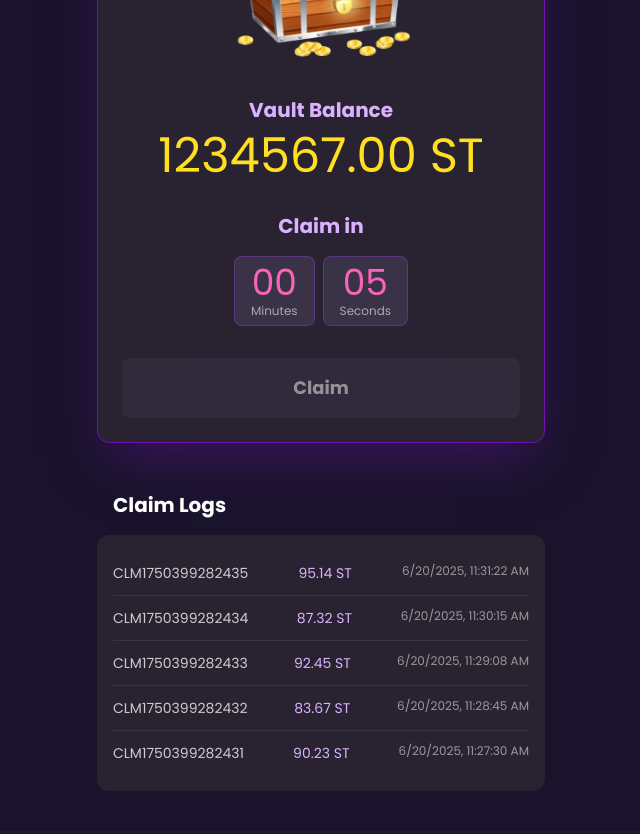
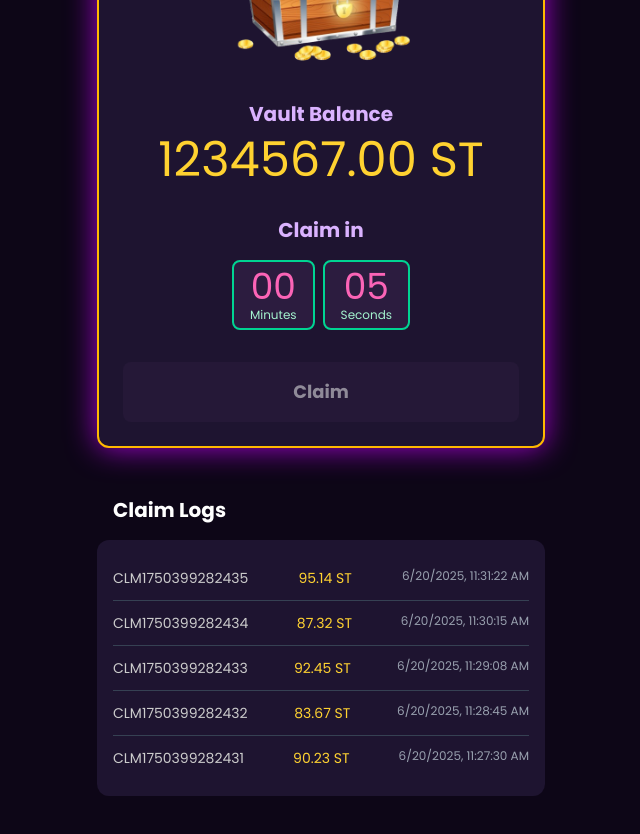
Before and after one commit to Sahil-1827/Scrooge-Vault, a React (Vite) app: page / in a window 1280 px wide. Shown: the part 480-1314 px from the top of the page, without its empty margins (319-959 px from the left). Built offline with nearby package versions, Linux system fonts and the light colour scheme.

Commit message:
some ui changes

```diff
--- a/src/components/atoms/Button.tsx
+++ b/src/components/atoms/Button.tsx
@@ -20,7 +20,7 @@ const Button: React.FC<ButtonProps> = ({
       className={`w-full py-4 px-6 rounded-lg font-bold text-lg transition-all duration-300
         ${
           disabled || loading
-            ? "bg-[#3A3247] cursor-not-allowed opacity-50"
+            ? "bg-[#2c1c3f] cursor-not-allowed opacity-50" // Changed disabled background
             : "bg-gradient-to-r from-purple-600 to-indigo-700 hover:from-purple-700 hover:to-indigo-800 transform hover:scale-105 hover:shadow-lg hover:shadow-purple-500/50 active:scale-100 hover:cursor-pointer"
         } text-white font-poppins focus:outline-none focus:ring-2 focus:ring-purple-500 focus:ring-opacity-75
         ${loading ? "flex items-center justify-center" : ""}
--- a/src/components/atoms/LogItem.tsx
+++ b/src/components/atoms/LogItem.tsx
@@ -8,10 +8,10 @@ interface LogItemProps {
 
 const LogItem: React.FC<LogItemProps> = ({ claimId, amount, timestamp }) => {
   return (
-    <div className="flex justify-between text-sm text-[#CCCCCC] py-3 border-b border-[#3A3247] last:border-b-0">
+    <div className="flex justify-between text-sm text-[#CCCCCC] py-3 border-b border-gray-700 last:border-b-0"> {/* Changed border color */}
       <span className="truncate font-lora">{claimId}</span> {/* Applied Lora */}
-      <span className="text-purple-300 font-poppins">{amount.toFixed(2)} ST</span> {/* Applied Poppins */}
-      <span className="text-[#999999] font-lora text-xs">{timestamp}</span> {/* Applied Lora, slightly smaller */}
+      <span className="text-amber-300 font-poppins">{amount.toFixed(2)} ST</span> {/* Applied Poppins, changed to amber */}
+      <span className="text-gray-400 font-lora text-xs">{timestamp}</span> {/* Applied Lora, slightly smaller, changed text color */}
     </div>
   );
 };
--- a/src/components/atoms/Timer.tsx
+++ b/src/components/atoms/Timer.tsx
@@ -32,15 +32,18 @@ const Timer: React.FC<TimerProps> = ({ initialSeconds, onTimerEnd }) => {
 
   const { minutes, seconds: formattedSeconds } = formatTime(seconds);
 
+  // Determine if timer is stopped for applying glowing effect
+  const isStopped = seconds <= 0;
+
   return (
     <div className="flex space-x-2">
-      <div className="flex flex-col items-center justify-center bg-[#3A3247] p-4 rounded-lg min-w-[70px] h-[70px] text-white border border-purple-500/30">
-        <span className="text-4xl font-playfair text-pink-400">{minutes}</span> {/* Vibrant number color, Playfair Display */}
-        <span className="text-xs text-[#AAAAAA] font-poppins">Minutes</span> {/* Applied Poppins */}
+      <div className={`flex flex-col items-center justify-center bg-[#2c1c3f] p-4 rounded-lg min-w-[70px] h-[70px] text-white border-2 border-emerald-400 ${isStopped ? 'animate-glow-green' : ''}`}> {/* Added animate-glow-green class conditionally */}
+        <span className="text-4xl font-playfair text-pink-400">{minutes}</span>
+        <span className="text-xs text-emerald-200 font-poppins">Minutes</span>
       </div>
-      <div className="flex flex-col items-center justify-center bg-[#3A3247] p-4 rounded-lg min-w-[70px] h-[70px] text-white border border-purple-500/30">
-        <span className="text-4xl font-playfair text-pink-400">{formattedSeconds}</span> {/* Vibrant number color, Playfair Display */}
-        <span className="text-xs text-[#AAAAAA] font-poppins">Seconds</span> {/* Applied Poppins */}
+      <div className={`flex flex-col items-center justify-center bg-[#2c1c3f] p-4 rounded-lg min-w-[70px] h-[70px] text-white border-2 border-emerald-400 ${isStopped ? 'animate-glow-green' : ''}`}> {/* Added animate-glow-green class conditionally */}
+        <span className="text-4xl font-playfair text-pink-400">{formattedSeconds}</span>
+        <span className="text-xs text-emerald-200 font-poppins">Seconds</span>
       </div>
     </div>
   );
--- a/src/components/molecules/ClaimLogs.tsx
+++ b/src/components/molecules/ClaimLogs.tsx
@@ -17,7 +17,7 @@ const ClaimLogs: React.FC<ClaimLogsProps> = ({ logs }) => {
       <h3 className="text-xl font-bold text-white mb-4 text-left px-4 font-playfair"> {/* Applied Playfair Display */}
         Claim Logs
       </h3>
-      <div className="bg-[#292231] p-4 rounded-xl overflow-y-auto max-h-[300px]">
+      <div className="bg-[#1e1430] p-4 rounded-xl overflow-y-auto max-h-[300px]"> {/* Adjusted background */}
         {logs.map((log) => (
           <LogItem
             key={log.claimId}
--- a/src/components/molecules/VaultCard.tsx
+++ b/src/components/molecules/VaultCard.tsx
@@ -27,35 +27,42 @@ const VaultCard: React.FC<VaultCardProps> = ({
   };
 
   return (
-    <div className="bg-[#292231] p-0 rounded-xl shadow-2xl shadow-purple-900/50 max-w-md w-full overflow-hidden border border-purple-800"> {/* Enhanced shadow and border */}
+    <div className="bg-[#1e1430] p-0 rounded-xl shadow-[0_0_30px_rgba(200,0,255,0.8)] max-w-md w-full overflow-hidden border-2 border-amber-400">
       {/* Top Bar (Header) */}
-      <div className="flex items-center p-4 bg-[#211A2C] border-b border-[#3A3247]">
-        <h1 className="text-white text-xl font-bold flex-grow text-center font-playfair"> {/* Applied Playfair Display */}
+      <div className="flex items-center p-4 bg-[#140b20] border-b-2 border-amber-600">
+        <h1 className="text-white text-xl font-bold flex-grow text-center font-playfair">
           Vault
         </h1>
       </div>
 
       <div className=" h-56 flex items-center justify-center overflow-hidden">
         <img
-          src="/box.png" // You need to place your image file here, e.g., in the public folder
+          src="/box.png"
           alt="Vault Chest"
-          className="w-44 h-44 md:w-56 md:h-56 object-cover animate-float" // Added float animation
+          className="w-44 h-44 md:w-56 md:h-56 object-cover animate-float"
         />
       </div>
 
       <div className="p-6 flex flex-col items-center">
-        <h2 className="text-xl font-bold text-purple-300 mb-2 text-left font-poppins"> {/* Accent color for text, Applied Poppins */}
+        <h2 className="text-xl font-bold text-purple-300 mb-2 text-left font-poppins">
           Vault Balance
         </h2>
-        <div className="text-5xl text-yellow-300 text-left mb-8 animate-pulse-light font-playfair"> {/* Vibrant balance, subtle pulse, Applied Playfair Display */}
+        <div className="text-5xl text-amber-300 text-left mb-8 animate-pulse-light font-playfair">
           {balance.toFixed(2)} ST
         </div>
 
-        <h3 className="text-xl font-bold text-purple-300 mb-4 text-left font-poppins"> {/* Accent color for text, Applied Poppins */}
-          Claim in
+        {/* Conditional rendering for "Claim in" / "Claim Available!" text and hiding/showing timer */}
+        <h3 className="text-xl font-bold text-purple-300 mb-4 text-left font-poppins">
+          {isClaimable ? "Claim Available!" : "Claim in"}
         </h3>
         <div className="flex justify-start mb-8">
-          <Timer key={timerKey} initialSeconds={10} onTimerEnd={onTimerEnd} />{" "}
+          {isClaimable ? (
+            <div className="text-3xl font-bold text-emerald-400 font-playfair animate-pulse-light">
+              Your reward awaits!
+            </div>
+          ) : (
+            <Timer key={timerKey} initialSeconds={10} onTimerEnd={onTimerEnd} />
+          )}
         </div>
         <Button
           disabled={!isClaimable || isClaiming}
--- a/src/components/organisms/VaultClaimModule.tsx
+++ b/src/components/organisms/VaultClaimModule.tsx
@@ -130,7 +130,7 @@ const VaultClaimModule: React.FC = () => {
   };
 
   return (
-    <div className="min-h-screen flex items-center justify-center py-4 px-2 sm:px-4 bg-[#1A132C] w-full"> {/* Match new background */}
+    <div className="min-h-screen flex items-center justify-center py-4 px-2 sm:px-4 bg-[#0d0617] w-full"> {/* Matched new background */}
       {showConfetti && (
         <ReactConfetti
           width={windowDimension.width}
@@ -142,7 +142,7 @@ const VaultClaimModule: React.FC = () => {
       )}
       <div className="flex flex-col items-center space-y-6 w-full max-w-md">
         {/* New Section for Welcome Text and Features */}
-        <div className="bg-[#292231] p-6 rounded-xl shadow-2xl shadow-purple-900/50 w-full text-center border border-purple-800">
+        <div className="bg-[#1e1430] p-6 rounded-xl shadow-[0_0_20px_rgba(150,0,255,0.7)] w-full text-center border-2 border-yellow-500"> {/* Adjusted background, enhanced shadow, and golden border */}
           <h2 className="text-3xl font-bold text-yellow-300 mb-4 animate-pulse-light font-playfair">Welcome to Scrooge Vault!</h2>
           <p className="text-md text-[#CCCCCC] mb-4 font-lora">
             Unlock your daily rewards effortlessly. The Scrooge Vault is designed to provide you with a seamless and exciting claiming experience.
--- a/src/index.css
+++ b/src/index.css
@@ -3,7 +3,7 @@
 
 body {
   font-family: "Poppins", sans-serif; /* General body font */
-  background-color: #211a2c;
+  background-color: #0d0617; /* Changed to a deeper purple-indigo */
   color: #ffffff;
   overflow-x: hidden;
 }
```
Also changed, not shown: src/App.css (+10 -0 lines).
